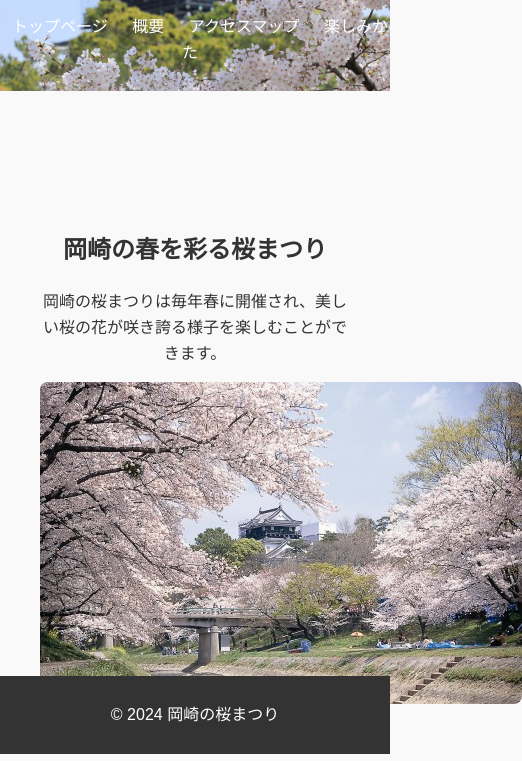
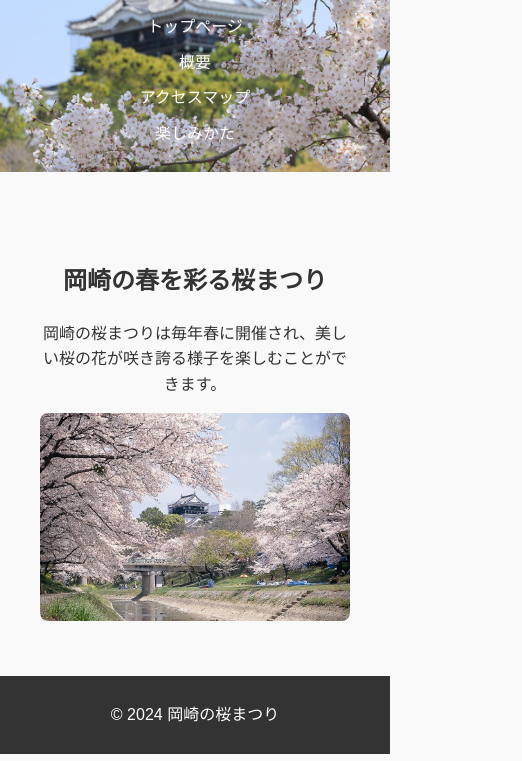
Before and after one commit to namioto221205188/final, a plain HTML site: page index.html in a window 390 px wide. Shown: the part 90-851 px from the top of the page, 522 px wide, since content can reach past the window. Drawn offline with Linux system fonts and the light colour scheme.

Commit message:
Update styles.css

```diff
--- a/styles.css
+++ b/styles.css
@@ -36,7 +36,7 @@ nav ul li a {
     padding: 100px 20px;
 }
 .hero img {
-    max-width: 200%;
+    max-width: 100%;
     height: auto;
     border-radius: 8px;
 }
@@ -55,3 +55,17 @@ main {
     padding: 20px;
     padding-bottom: 50px;
 }
+
+/* Media Queries for mobile devices */
+@media (max-width: 600px) {
+    nav ul li {
+        display: block;
+        margin: 10px 0;
+        text-align: center;
+    }
+
+    .hero {
+        height: auto;
+        padding: 50px 20px;
+    }
+}
```
